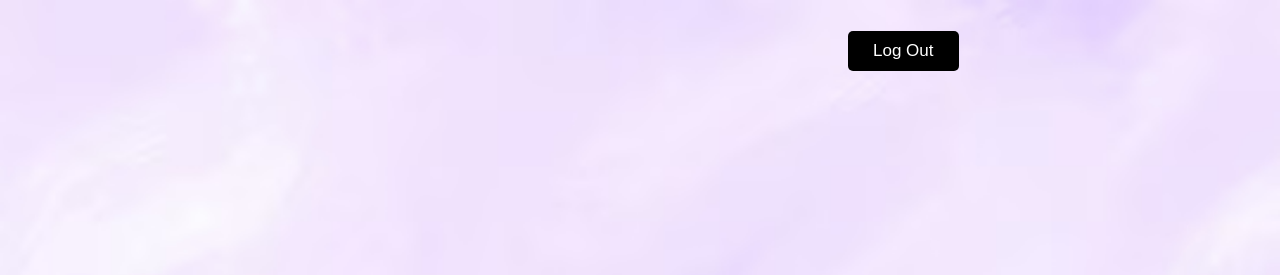
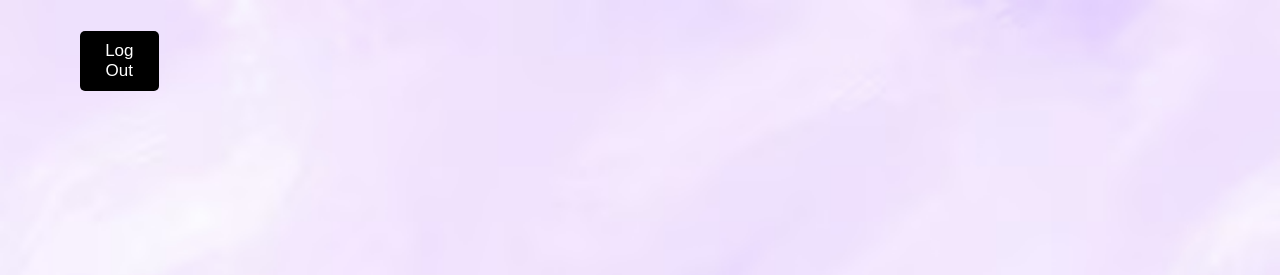
Before and after one commit to Gurulakshana/To-Do-List, a plain HTML site: page todo.html in a window 1280 px wide. Shown: the top 275 px of the page. Drawn offline with Linux system fonts and the light colour scheme.

Commit message:
Update style.css

```diff
--- a/style.css
+++ b/style.css
@@ -21,7 +21,7 @@ nav button{
     font-size: 17px;
     border-radius: 5px;
     margin: 3px;
-    margin-left:800px;
+    margin-left:80%;
 
 }
 nav button a{
```
